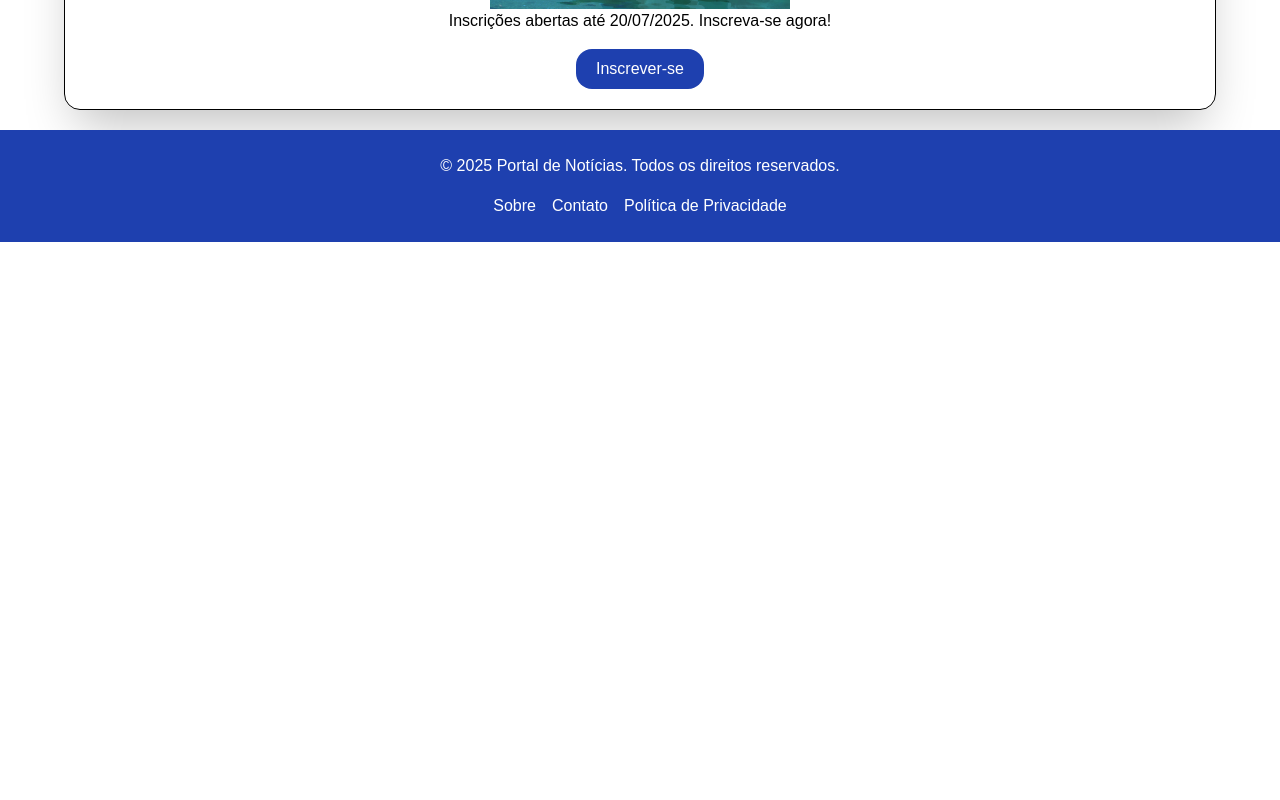
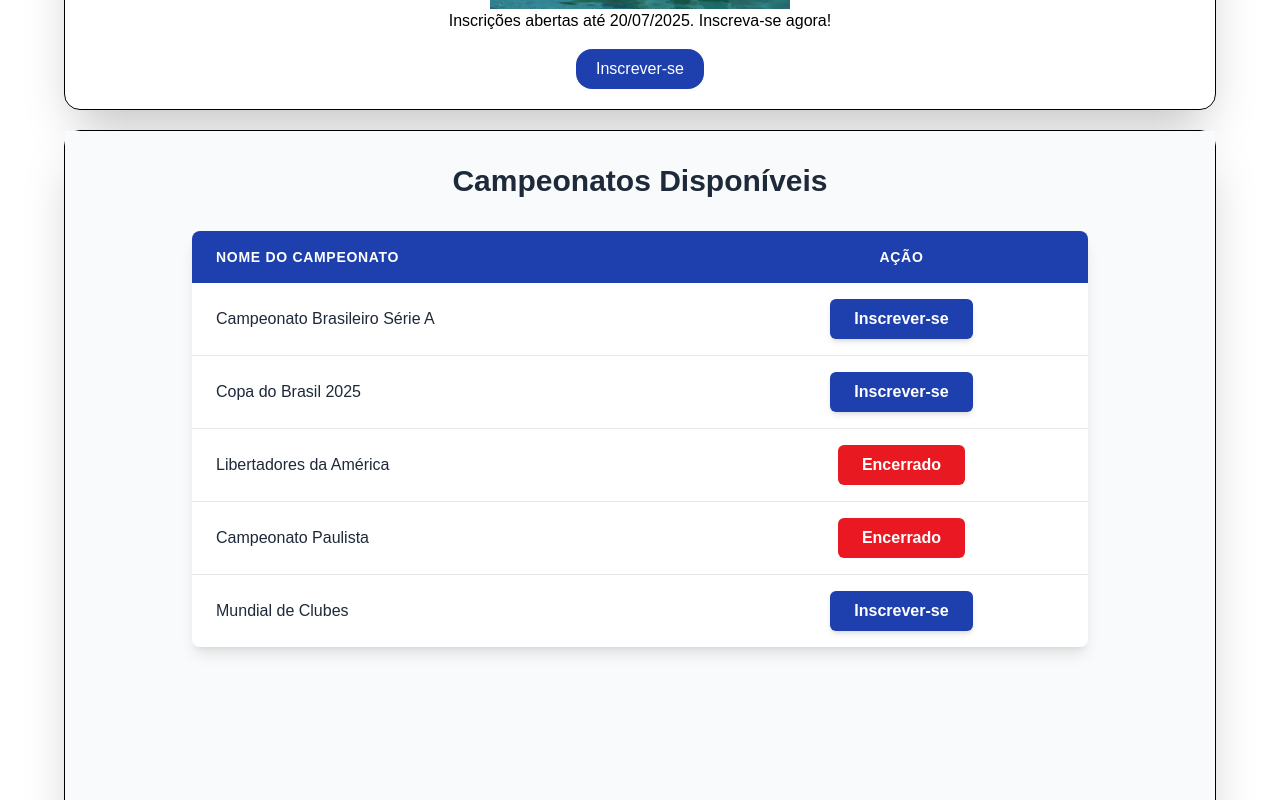
Before and after one commit to IgorAfonso/WebNewsGames, a Next.js app in the folder frontend/webnewsgames/: page /championships in a window 1280 px wide. Shown: the part 540-1340 px from the top of the page. Before the commit the page ends 800 px from the top, so only its background shows below. Built offline with nearby package versions, Linux system fonts and the light colour scheme.

Commit message:
feat: creating a table component for the championships screen.

```diff
--- a/frontend/webnewsgames/app/championships/page.tsx
+++ b/frontend/webnewsgames/app/championships/page.tsx
@@ -1,12 +1,14 @@
 import MainChampionship from "@/components/ChampionshipsComponents/MainChampionship";
 import Footer from "@/components/DefaultFooterComponent/Footer";
 import GeneralHeader from "@/components/DefaultHeaderComponent/GeneralHeader";
+import MostRecentyChampionships from "@/components/MostRecentChampionshipsComponent/MstRecentyChamp";
 
 export default function ChampionshipPage() {
   return (
     <div>
       <GeneralHeader PageDescriptor="Campeonatos" />
       <MainChampionship />
+      <MostRecentyChampionships />
       <Footer />
     </div>
   );
--- /dev/null
+++ b/frontend/webnewsgames/components/MostRecentChampionshipsComponent/MstRecentyChamp.tsx
@@ -0,0 +1,78 @@
+"use client";
+
+import React from "react";
+
+interface Campeonato {
+  id: number;
+  nome: string;
+  disponivel: boolean;
+}
+
+export default function MostRecentyChampionships() {
+  const campeonatos: Campeonato[] = [
+    { id: 1, nome: "Campeonato Brasileiro Série A", disponivel: true },
+    { id: 2, nome: "Copa do Brasil 2025", disponivel: true },
+    { id: 3, nome: "Libertadores da América", disponivel: false },
+    { id: 4, nome: "Campeonato Paulista", disponivel: false },
+    { id: 5, nome: "Mundial de Clubes", disponivel: true },
+  ];
+
+  return (
+    <section className="container w-[90%] mx-auto shadow-2xl my-5 border rounded-2xl">
+      <div className="min-h-screen bg-gray-50 py-8 px-4">
+        <div className="max-w-4xl mx-auto">
+          <h1 className="text-3xl font-bold text-gray-800 mb-8 text-center">
+            Campeonatos Disponíveis
+          </h1>
+
+          <div className="overflow-hidden rounded-lg shadow-lg">
+            <table className="w-full bg-white">
+              <thead>
+                <tr className="bg-primary text-white">
+                  <th className="px-6 py-4 text-left text-sm font-semibold uppercase tracking-wider">
+                    Nome do Campeonato
+                  </th>
+                  <th className="px-6 py-4 text-center text-sm font-semibold uppercase tracking-wider">
+                    Ação
+                  </th>
+                </tr>
+              </thead>
+              <tbody className="divide-y divide-gray-200">
+                {campeonatos.map((campeonato) => (
+                  <tr
+                    key={campeonato.id}
+                    className="hover:bg-gray-50 transition-colors"
+                  >
+                    <td className="px-6 py-4 whitespace-nowrap text-gray-800 font-medium">
+                      {campeonato.nome}
+                    </td>
+                    <td className="px-6 py-4 text-center">
+                      {campeonato.disponivel ? (
+                        <button
+                          className="bg-primary hover:bg-accent text-white font-semibold py-2 px-6 rounded-md transition-all duration-200 shadow-md hover:shadow-lg transform hover:-translate-y-0.5"
+                          style={{ backgroundColor: "#1e40af" }}
+                          onClick={() =>
+                            alert(`Inscrição no ${campeonato.nome}`)
+                          }
+                        >
+                          Inscrever-se
+                        </button>
+                      ) : (
+                        <button
+                          disabled
+                          className="bg-red-600 text-white font-semibold py-2 px-6 rounded-md cursor-not-allowed opacity-90"
+                        >
+                          Encerrado
+                        </button>
+                      )}
+                    </td>
+                  </tr>
+                ))}
+              </tbody>
+            </table>
+          </div>
+        </div>
+      </div>
+    </section>
+  );
+}
```
Also changed, not shown: 1 other file (tests, documents, lock files or other folders).
